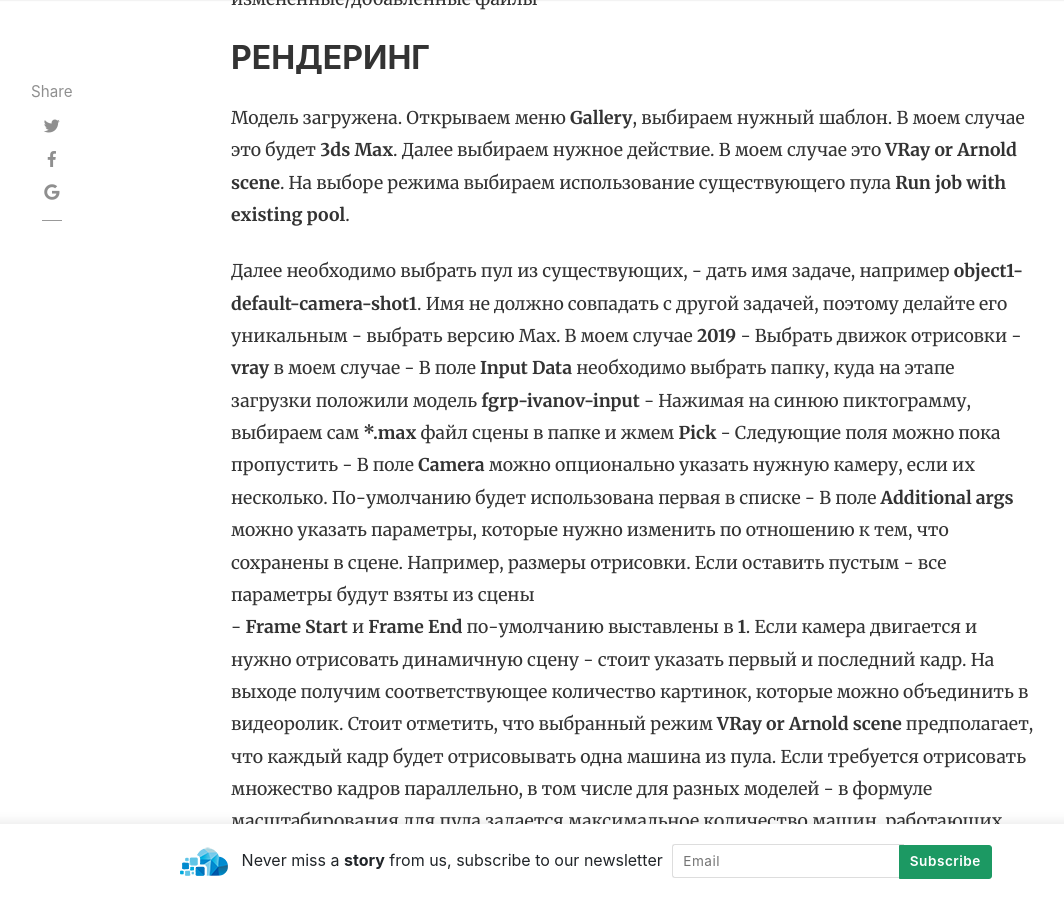
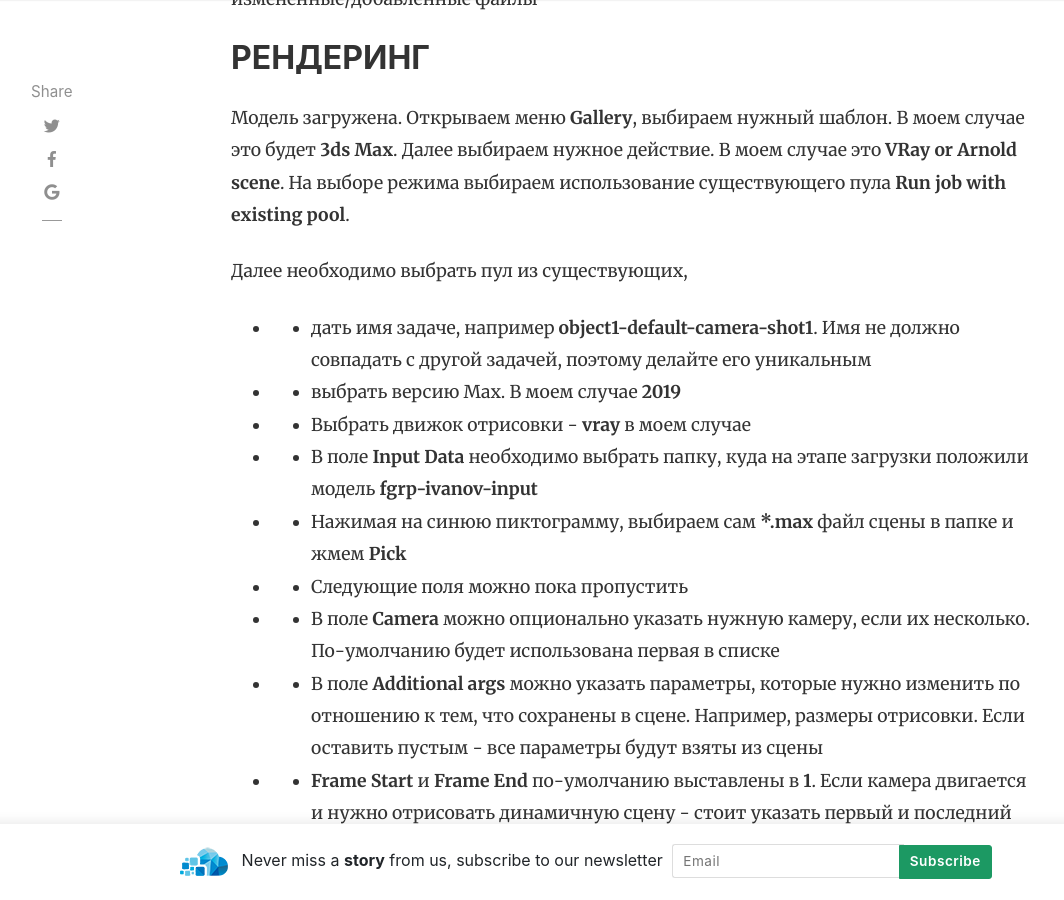
Before and after one commit to AzCEE/azcee.github.io, a Jekyll site: the page built from _posts/2020-10-10-3ds-max-rendering-guide.md, in a window 1280 px wide and 900 px high, scrolled down 2550 px. Shown: the whole window, without its empty margins (54-1118 px from the left). Built offline with Jekyll 4.4.1, drawn with Linux system fonts in a browser that asks for light colours; nearby versions of some CDN libraries; comment, search, counter and statistics services are not loaded.

```diff
--- a/_posts/2020-10-10-3ds-max-rendering-guide.md
+++ b/_posts/2020-10-10-3ds-max-rendering-guide.md
@@ -39,14 +39,14 @@ hidden: true
 Модель загружена. Открываем меню **Gallery**, выбираем нужный шаблон. В моем случае это будет **3ds Max**. Далее выбираем нужное действие. В моем случае это **VRay or Arnold scene**. На выборе режима выбираем использование существующего пула **Run job with existing pool**.
 
 Далее необходимо выбрать пул из существующих,
-    - дать имя задаче, например **object1-default-camera-shot1**. Имя не должно совпадать с другой задачей, поэтому делайте его уникальным
-    - выбрать версию Max. В моем случае **2019**
-    - Выбрать движок отрисовки - **vray** в моем случае
-    - В поле **Input Data** необходимо выбрать папку, куда на этапе загрузки положили модель **fgrp-ivanov-input**
-    - Нажимая на синюю пиктограмму, выбираем сам ***.max** файл сцены в папке и жмем **Pick**
-    - Следующие поля можно пока пропустить
-    - В поле **Camera** можно опционально указать нужную камеру, если их несколько. По-умолчанию будет использована первая в списке
-    - В поле **Additional args** можно указать параметры, которые нужно изменить по отношению к тем, что сохранены в сцене. Например, размеры отрисовки. Если оставить пустым - все параметры будут взяты из сцены
-    - **Frame Start** и **Frame End** по-умолчанию выставлены в **1**. Если камера двигается и нужно отрисовать динамичную сцену - стоит указать первый и последний кадр. На выходе получим соответствующее количество картинок, которые можно объединить в видеоролик. Стоит отметить, что выбранный режим **VRay or Arnold scene** предполагает, что каждый кадр будет отрисовывать одна машина из пула. Если требуется отрисовать множество кадров параллельно, в том числе для разных моделей - в формуле масштабирования для пула задается максимальное количество машин, работающих параллельно.
+*    - дать имя задаче, например **object1-default-camera-shot1**. Имя не должно совпадать с другой задачей, поэтому делайте его уникальным
+*    - выбрать версию Max. В моем случае **2019**
+*    - Выбрать движок отрисовки - **vray** в моем случае
+*    - В поле **Input Data** необходимо выбрать папку, куда на этапе загрузки положили модель **fgrp-ivanov-input**
+*    - Нажимая на синюю пиктограмму, выбираем сам ***.max** файл сцены в папке и жмем **Pick**
+*    - Следующие поля можно пока пропустить
+*    - В поле **Camera** можно опционально указать нужную камеру, если их несколько. По-умолчанию будет использована первая в списке
+*    - В поле **Additional args** можно указать параметры, которые нужно изменить по отношению к тем, что сохранены в сцене. Например, размеры отрисовки. Если оставить пустым - все параметры будут взяты из сцены
+*    - **Frame Start** и **Frame End** по-умолчанию выставлены в **1**. Если камера двигается и нужно отрисовать динамичную сцену - стоит указать первый и последний кадр. На выходе получим соответствующее количество картинок, которые можно объединить в видеоролик. Стоит отметить, что выбранный режим **VRay or Arnold scene** предполагает, что каждый кадр будет отрисовывать одна машина из пула. Если требуется отрисовать множество кадров параллельно, в том числе для разных моделей - в формуле масштабирования для пула задается максимальное количество машин, работающих параллельно.
 
 ## СТАТЬЯ НЕ ЗАВЕРШЕНА
```
